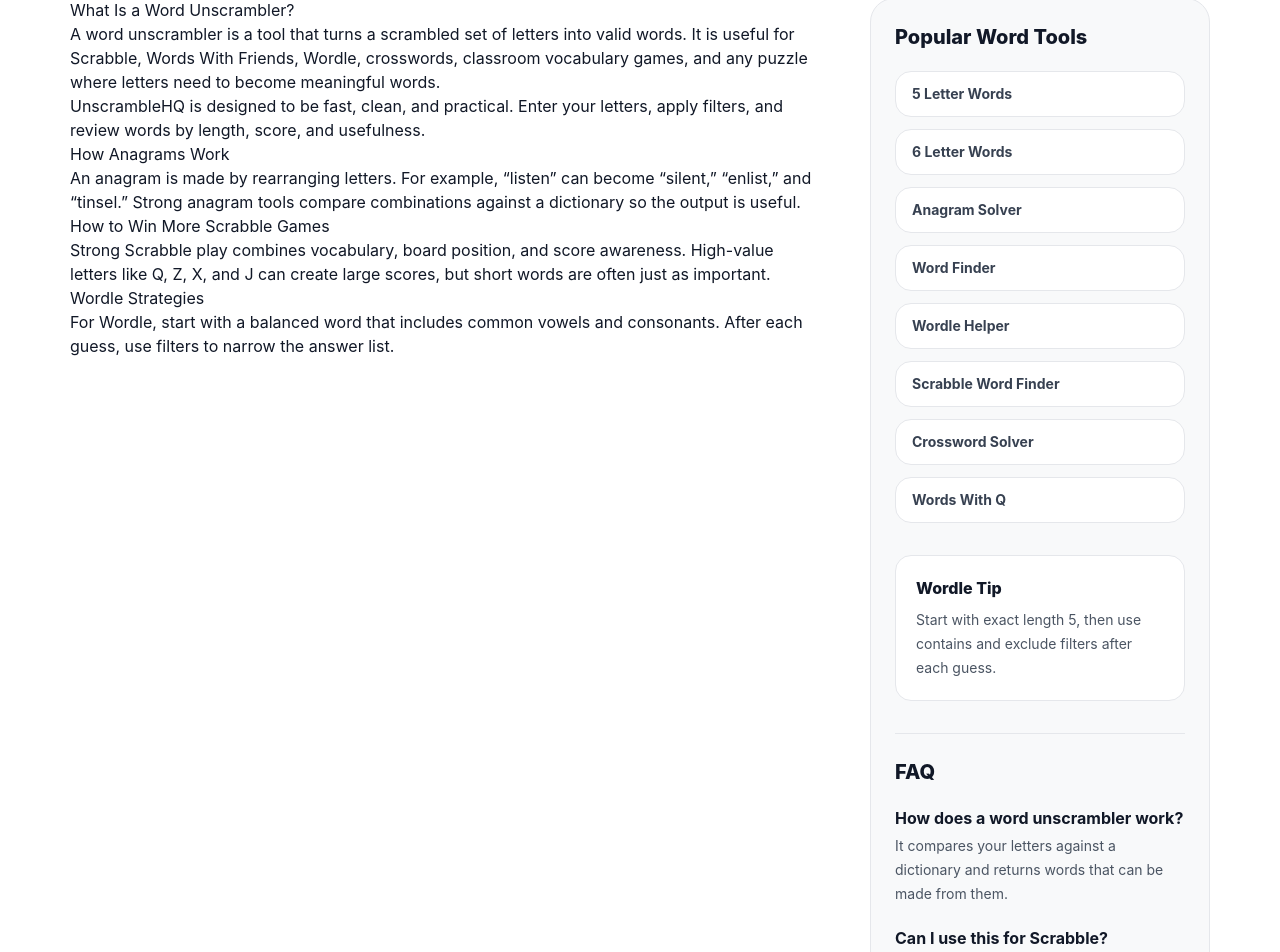
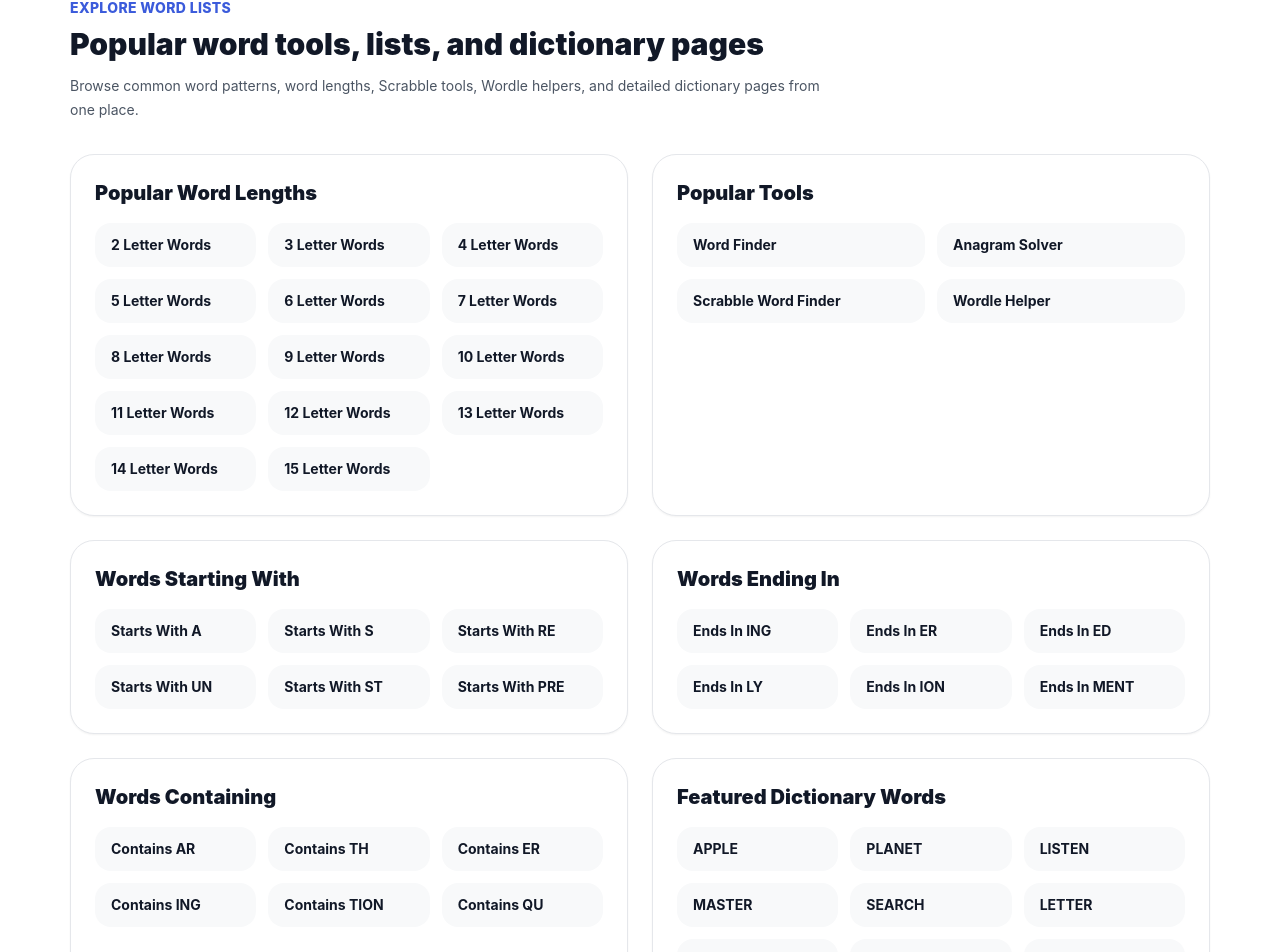
Before and after one commit to rexezllc-star/unscramblehq, a Next.js app: page / in a window 1280 px wide. Shown: the part 881-1833 px from the top of the page. Built offline with nearby package versions, Linux system fonts and the light colour scheme.

Commit message:
fix: optimize homepage search submit flow

```diff
--- a/app/page.tsx
+++ b/app/page.tsx
@@ -2,15 +2,28 @@
 import { HomeFeatures } from '@/components/HomeFeatures'
 import { HomeHero } from '@/components/HomeHero'
 import { HomeSeoContent } from '@/components/HomeSeoContent'
+import { HomeSeoHub } from '@/components/HomeSeoHub'
 import { HomeSidebar } from '@/components/HomeSidebar'
 import { HomeToolPreview } from '@/components/HomeToolPreview'
 import { Navbar } from '@/components/Navbar'
 
 const faq = [
-  ['How does a word unscrambler work?', 'A word unscrambler compares the letters you enter against a dictionary and returns valid words that can be made from those letters.'],
-  ['Can I use UnscrambleHQ for Scrabble?', 'Yes. UnscrambleHQ shows Scrabble-style scores so you can quickly identify stronger word plays.'],
-  ['Can I use this for Wordle?', 'Yes. Use length, starts with, ends with, contains, and exclude filters to narrow possible Wordle answers.'],
-  ['What is an anagram?', 'An anagram is a word or phrase made by rearranging the letters of another word or phrase.'],
+  [
+    'How does a word unscrambler work?',
+    'A word unscrambler compares the letters you enter against a dictionary and returns valid words that can be made from those letters.',
+  ],
+  [
+    'Can I use UnscrambleHQ for Scrabble?',
+    'Yes. UnscrambleHQ shows Scrabble-style scores so you can quickly identify stronger word plays.',
+  ],
+  [
+    'Can I use this for Wordle?',
+    'Yes. Use length, starts with, ends with, contains, and exclude filters to narrow possible Wordle answers.',
+  ],
+  [
+    'What is an anagram?',
+    'An anagram is a word or phrase made by rearranging the letters of another word or phrase.',
+  ],
 ]
 
 export default function Home() {
@@ -43,6 +56,8 @@
 
         <HomeFeatures />
 
+        <HomeSeoHub />
+
         <section className="container-page mt-20 grid gap-12 lg:grid-cols-[1fr_340px]">
           <HomeSeoContent />
           <HomeSidebar />
--- /dev/null
+++ b/components/HomeSeoHub.tsx
@@ -0,0 +1,146 @@
+import Link from 'next/link'
+
+const lengthLinks = Array.from({ length: 14 }, (_, index) => index + 2)
+
+const tools = [
+  ['Word Finder', '/word-finder'],
+  ['Anagram Solver', '/anagram-solver'],
+  ['Scrabble Word Finder', '/scrabble-word-finder'],
+  ['Wordle Helper', '/wordle-helper'],
+]
+
+const popularPrefixes = ['a', 's', 're', 'un', 'st', 'pre']
+const popularSuffixes = ['ing', 'er', 'ed', 'ly', 'ion', 'ment']
+const popularContains = ['ar', 'th', 'er', 'ing', 'tion', 'qu']
+
+const featuredWords = [
+  'apple',
+  'planet',
+  'listen',
+  'master',
+  'search',
+  'letter',
+  'puzzle',
+  'winner',
+  'bright',
+  'silver',
+  'orange',
+  'wonder',
+]
+
+export function HomeSeoHub() {
+  return (
+    <section className="container-page mt-20">
+      <div className="mb-8 max-w-3xl">
+        <p className="text-sm font-extrabold uppercase tracking-wide text-brand">
+          Explore Word Lists
+        </p>
+
+        <h2 className="mt-2 text-3xl font-black text-ink">
+          Popular word tools, lists, and dictionary pages
+        </h2>
+
+        <p className="mt-3 text-sm leading-6 text-gray-600">
+          Browse common word patterns, word lengths, Scrabble tools, Wordle
+          helpers, and detailed dictionary pages from one place.
+        </p>
+      </div>
+
+      <div className="grid gap-6 lg:grid-cols-2">
+        <HubCard title="Popular Word Lengths">
+          <div className="grid grid-cols-2 gap-3 sm:grid-cols-3">
+            {lengthLinks.map((length) => (
+              <HubLink
+                key={length}
+                href={`/${length}-letter-words`}
+                label={`${length} Letter Words`}
+              />
+            ))}
+          </div>
+        </HubCard>
+
+        <HubCard title="Popular Tools">
+          <div className="grid gap-3 sm:grid-cols-2">
+            {tools.map(([label, href]) => (
+              <HubLink key={href} href={href} label={label} />
+            ))}
+          </div>
+        </HubCard>
+
+        <HubCard title="Words Starting With">
+          <div className="grid grid-cols-2 gap-3 sm:grid-cols-3">
+            {popularPrefixes.map((prefix) => (
+              <HubLink
+                key={prefix}
+                href={`/words-starting-with-${prefix}`}
+                label={`Starts With ${prefix.toUpperCase()}`}
+              />
+            ))}
+          </div>
+        </HubCard>
+
+        <HubCard title="Words Ending In">
+          <div className="grid grid-cols-2 gap-3 sm:grid-cols-3">
+            {popularSuffixes.map((suffix) => (
+              <HubLink
+                key={suffix}
+                href={`/words-ending-in-${suffix}`}
+                label={`Ends In ${suffix.toUpperCase()}`}
+              />
+            ))}
+          </div>
+        </HubCard>
+
+        <HubCard title="Words Containing">
+          <div className="grid grid-cols-2 gap-3 sm:grid-cols-3">
+            {popularContains.map((letters) => (
+              <HubLink
+                key={letters}
+                href={`/words-containing-${letters}`}
+                label={`Contains ${letters.toUpperCase()}`}
+              />
+            ))}
+          </div>
+        </HubCard>
+
+        <HubCard title="Featured Dictionary Words">
+          <div className="grid grid-cols-2 gap-3 sm:grid-cols-3">
+            {featuredWords.map((word) => (
+              <HubLink
+                key={word}
+                href={`/word/${word}`}
+                label={word.toUpperCase()}
+              />
+            ))}
+          </div>
+        </HubCard>
+      </div>
+    </section>
+  )
+}
+
+function HubCard({
+  title,
+  children,
+}: {
+  title: string
+  children: React.ReactNode
+}) {
+  return (
+    <div className="rounded-3xl border border-line bg-white p-6 shadow-sm">
+      <h3 className="text-xl font-black text-ink">{title}</h3>
+      <div className="mt-4">{children}</div>
+    </div>
+  )
+}
+
+function HubLink({ href, label }: { href: string; label: string }) {
+  return (
+    <Link
+      href={href}
+      className="rounded-2xl bg-soft px-4 py-3 text-sm font-bold text-ink transition hover:text-brand"
+    >
+      {label}
+    </Link>
+  )
+}
--- a/components/HomeToolPreview.tsx
+++ b/components/HomeToolPreview.tsx
@@ -1,46 +1,51 @@
 'use client'
 
-import { useState } from 'react'
+import { FormEvent, useState } from 'react'
 import { useRouter } from 'next/navigation'
 
 export function HomeToolPreview() {
   const [letters, setLetters] = useState('')
   const router = useRouter()
 
-  function submitSearch() {
-    const clean = letters.trim()
+  function submitSearch(event?: FormEvent<HTMLFormElement>) {
+    event?.preventDefault()
+
+    const clean = letters.trim().toLowerCase().replace(/[^a-z?]/g, '')
+
     if (!clean) return
+
     router.push(`/word-finder?letters=${encodeURIComponent(clean)}`)
   }
 
   return (
     <section id="tool" className="container-page -mt-6">
       <div className="card p-5 md:p-8">
-        <div className="grid gap-3 md:grid-cols-[1fr_auto]">
+        <form onSubmit={submitSearch} className="grid gap-3 md:grid-cols-[1fr_auto]">
+          <label className="sr-only" htmlFor="home-word-search">
+            Enter letters to find words
+          </label>
+
           <input
+            id="home-word-search"
+            name="letters"
             value={letters}
             onChange={(event) => setLetters(event.target.value)}
-            onKeyDown={(event) => {
-              if (event.key === 'Enter') {
-                event.preventDefault()
-                submitSearch()
-              }
-            }}
             placeholder="Enter letters..."
+            autoComplete="off"
+            inputMode="text"
             className="focus-ring h-16 w-full rounded-2xl border border-line px-5 text-xl font-semibold tracking-wide text-ink"
           />
 
           <button
-            type="button"
-            onClick={submitSearch}
+            type="submit"
             className="h-16 rounded-2xl bg-brand px-8 font-bold text-white shadow-soft hover:bg-brand/95"
           >
             Find Words
           </button>
-        </div>
+        </form>
 
         <p className="mt-3 text-sm text-gray-500">
-          Fast word tools for Scrabble, Wordle, anagrams, and crosswords.
+          Enter letters, blanks, or partial word patterns. Press Enter to search instantly.
         </p>
       </div>
     </section>
```
